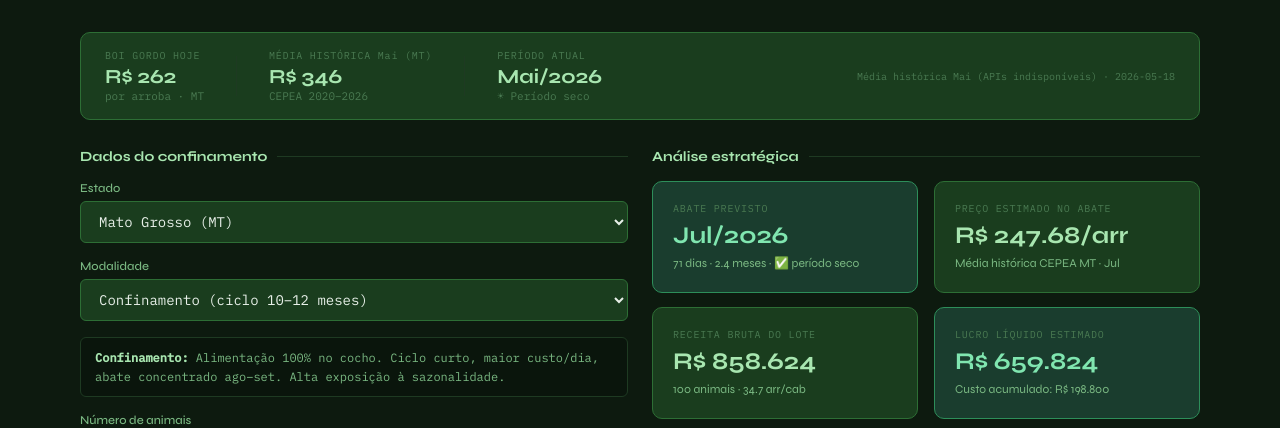
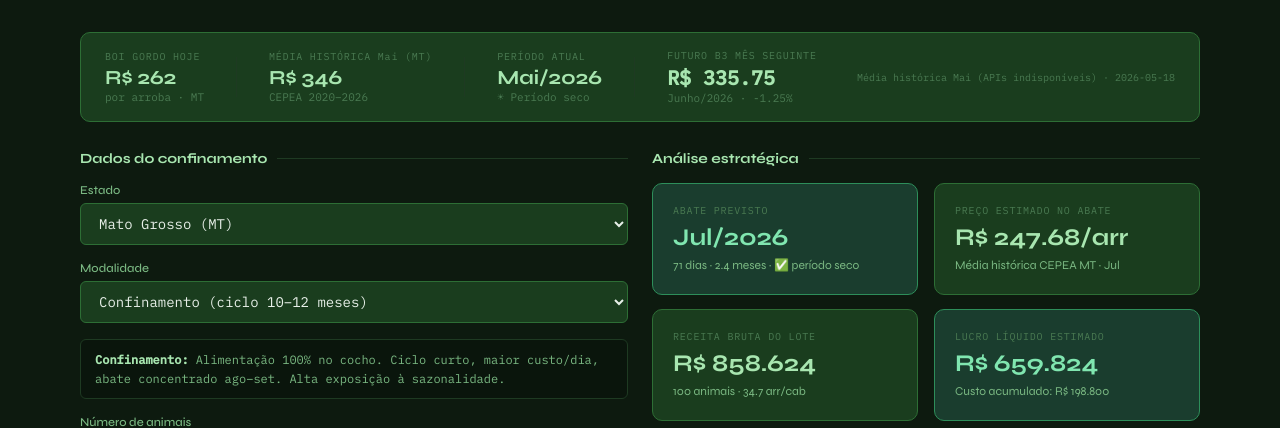
Before and after one commit to phberticellihorn-bot/TimingCerto, a Flask app: page / in a window 1280 px wide. Shown: the part 69-497 px from the top of the page. Run offline with Flask 3, Linux system fonts and the light colour scheme; data that the repository does not hold is empty.

Commit message:
Update index.html

```diff
--- a/templates/index.html
+++ b/templates/index.html
@@ -118,6 +118,16 @@ nav{background:var(--bg);border-bottom:1px solid var(--green5);padding:18px 40px
 /* FONTE */
 .fonte-note{font-family:'IBM Plex Mono',monospace;font-size:9px;color:var(--text3);margin-top:16px;line-height:1.8;text-align:right}
 
+/* B3 BADGE */
+.b3-badge{display:inline-block;font-family:'IBM Plex Mono',monospace;font-size:9px;font-weight:600;padding:2px 6px;border-radius:3px;background:#1a2e3d;border:1px solid #2d5a7a;color:#80b8e6;letter-spacing:.04em;vertical-align:middle;margin-left:4px}
+.b3-badge.green{background:#1a3d2e;border-color:#2d8e5a;color:#80e6b0}
+.b3-price{color:#80b8e6;font-family:'IBM Plex Mono',monospace}
+.hist-price{color:var(--text3);font-size:11px;font-family:'IBM Plex Mono',monospace;text-decoration:line-through;margin-right:4px}
+.variacao-neg{color:var(--red);font-size:10px;font-family:'IBM Plex Mono',monospace}
+.variacao-pos{color:#80e6b0;font-size:10px;font-family:'IBM Plex Mono',monospace}
+.tl-b3-row{display:flex;align-items:center;gap:6px;margin-top:3px}
+.ps-b3-mini{font-family:'IBM Plex Mono',monospace;font-size:10px;color:#80b8e6;margin-top:2px}
+
 @media(max-width:700px){
   nav{padding:14px 20px;flex-direction:column;gap:12px}
   .page{padding:20px}
@@ -160,6 +170,12 @@ nav{background:var(--bg);border-bottom:1px solid var(--green5);padding:18px 40px
       <div class="ps-label">PERÍODO ATUAL</div>
       <div class="ps-value" id="ps-periodo">—</div>
       <div class="ps-sub" id="ps-chuva-label">—</div>
+    </div>
+    <div class="ps-divider"></div>
+    <div class="ps-item" id="ps-b3-wrap" style="display:none">
+      <div class="ps-label">FUTURO B3 MÊS SEGUINTE</div>
+      <div class="ps-value b3-price" id="ps-b3-preco">—</div>
+      <div class="ps-sub" id="ps-b3-periodo">—</div>
     </div>
     <div class="ps-fonte" id="ps-fonte">—</div>
   </div>
@@ -289,6 +305,9 @@ let chartHistorico = null;
 let chartChuva = null;
 let estadoAtual = 'MT';
 let estadoClima = 'MT';
+let futurosB3 = [];  // contratos futuros carregados do backend
+
+const FUTUROS_B3_EMBED = {"atualizado":"2026-05-18T13:37:06.501353","fonte":"Notícias Agrícolas · B3 Pregão Regular","contratos":[{"mes":5,"ano":2026,"periodo":"Maio/2026","preco_arroba":336.55,"variacao_pct":-0.72},{"mes":6,"ano":2026,"periodo":"Junho/2026","preco_arroba":335.75,"variacao_pct":-1.25},{"mes":7,"ano":2026,"periodo":"Julho/2026","preco_arroba":338.0,"variacao_pct":-0.66},{"mes":8,"ano":2026,"periodo":"Agosto/2026","preco_arroba":338.0,"variacao_pct":-0.72},{"mes":9,"ano":2026,"periodo":"Setembro/2026","preco_arroba":342.7,"variacao_pct":-0.25},{"mes":10,"ano":2026,"periodo":"Outubro/2026","preco_arroba":350.2,"variacao_pct":-0.28},{"mes":11,"ano":2026,"periodo":"Novembro/2026","preco_arroba":351.0,"variacao_pct":-0.5}]};
 
 const MESES = ['Jan','Fev','Mar','Abr','Mai','Jun','Jul','Ago','Set','Out','Nov','Dez'];
 const COR_ESTADOS = { MT:'#a8e6b0', SP:'#80b8e6', GO:'#e6c840' };
@@ -296,6 +315,7 @@ const CHUVA_MASK = [true,true,true,false,false,false,false,false,true,true,true,
 
 // ── Init ──────────────────────────────────────────────────────────────────
 window.addEventListener('DOMContentLoaded', async () => {
+  await carregarFuturosB3();
   await carregarPrecoAtual();
   calcular();
   carregarHistorico('MT');
@@ -304,7 +324,36 @@ window.addEventListener('DOMContentLoaded', async () => {
   const mes = new Date().getMonth();
   document.getElementById('ps-periodo').textContent = MESES[mes] + '/' + new Date().getFullYear();
   document.getElementById('ps-chuva-label').textContent = CHUVA_MASK[mes] ? '🌧 Período de chuvas' : '☀ Período seco';
+
+  // B3 próximo mês no strip
+  const proximoMes = mes + 2; // +1 pois mes é 0-indexed, +1 para próximo
+  const futProximo = getFuturoB3(proximoMes <= 12 ? proximoMes : proximoMes - 12);
+  if (futProximo) {
+    document.getElementById('ps-b3-wrap').style.display = '';
+    document.getElementById('ps-b3-preco').textContent = 'R$ ' + futProximo.preco_arroba.toFixed(2);
+    const varSinal = futProximo.variacao_pct >= 0 ? '+' : '';
+    document.getElementById('ps-b3-periodo').textContent = futProximo.periodo + ' · ' + varSinal + futProximo.variacao_pct + '%';
+  }
 });
+
+// ── Futuros B3 ────────────────────────────────────────────────────────────
+async function carregarFuturosB3() {
+  try {
+    const r = await fetch(API + '/api/futuros');
+    const j = await r.json();
+    if (j.ok && j.data && j.data.contratos) {
+      futurosB3 = j.data.contratos;
+      return;
+    }
+  } catch(e) { /* fallback abaixo */ }
+  // Fallback: usa JSON embutido no HTML
+  futurosB3 = FUTUROS_B3_EMBED.contratos || [];
+}
+
+// Helper: encontra contrato B3 por mês
+function getFuturoB3(mes) {
+  return futurosB3.find(c => c.mes === mes && c.ano === 2026) || null;
+}
 
 // ── Preço atual ───────────────────────────────────────────────────────────
 // Histórico embutido por estado e mês (espelho do scraper.py)
@@ -409,6 +458,7 @@ async function calcular() {
     custo_dia: parseFloat(document.getElementById('custo_dia').value) || 28,
     mes_entrada: parseInt(document.getElementById('mes_entrada').value) || 5,
     estado: document.getElementById('estado').value,
+    futuros_b3: futurosB3,
   };
 
   try {
```
